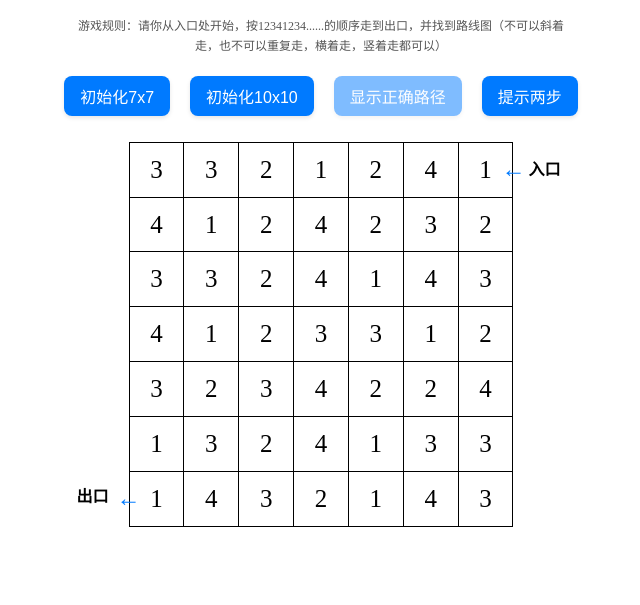
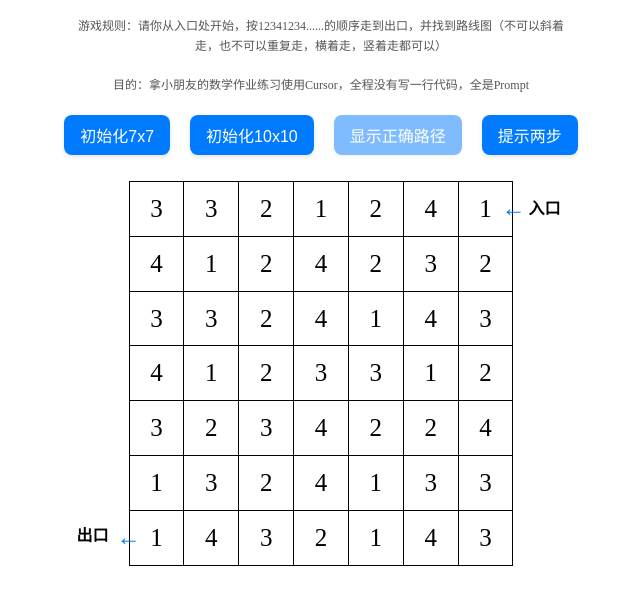
Before and after one commit to hankswang123/hankswang123.github.io, a plain HTML site: page index.html in a window 1280 px wide. Shown: the part 81-686 px from the top of the page, without its empty margins (319-959 px from the left). Drawn offline with Linux system fonts and the light colour scheme.

Commit message:
Update index.html

```diff
--- a/index.html
+++ b/index.html
@@ -11,6 +11,9 @@
         <h1 class="game-title">12341234......</h1>
         <p class="game-rules">
             游戏规则：请你从入口处开始，按12341234......的顺序走到出口，并找到路线图（不可以斜着走，也不可以重复走，横着走，竖着走都可以）
+        </p>
+        <p class="game-rules">
+            目的：拿小朋友的数学作业练习使用Cursor，全程没有写一行代码，全是Prompt
         </p>
         <div class="button-container">
             <button id="init7x7Button">初始化7x7</button>
```
